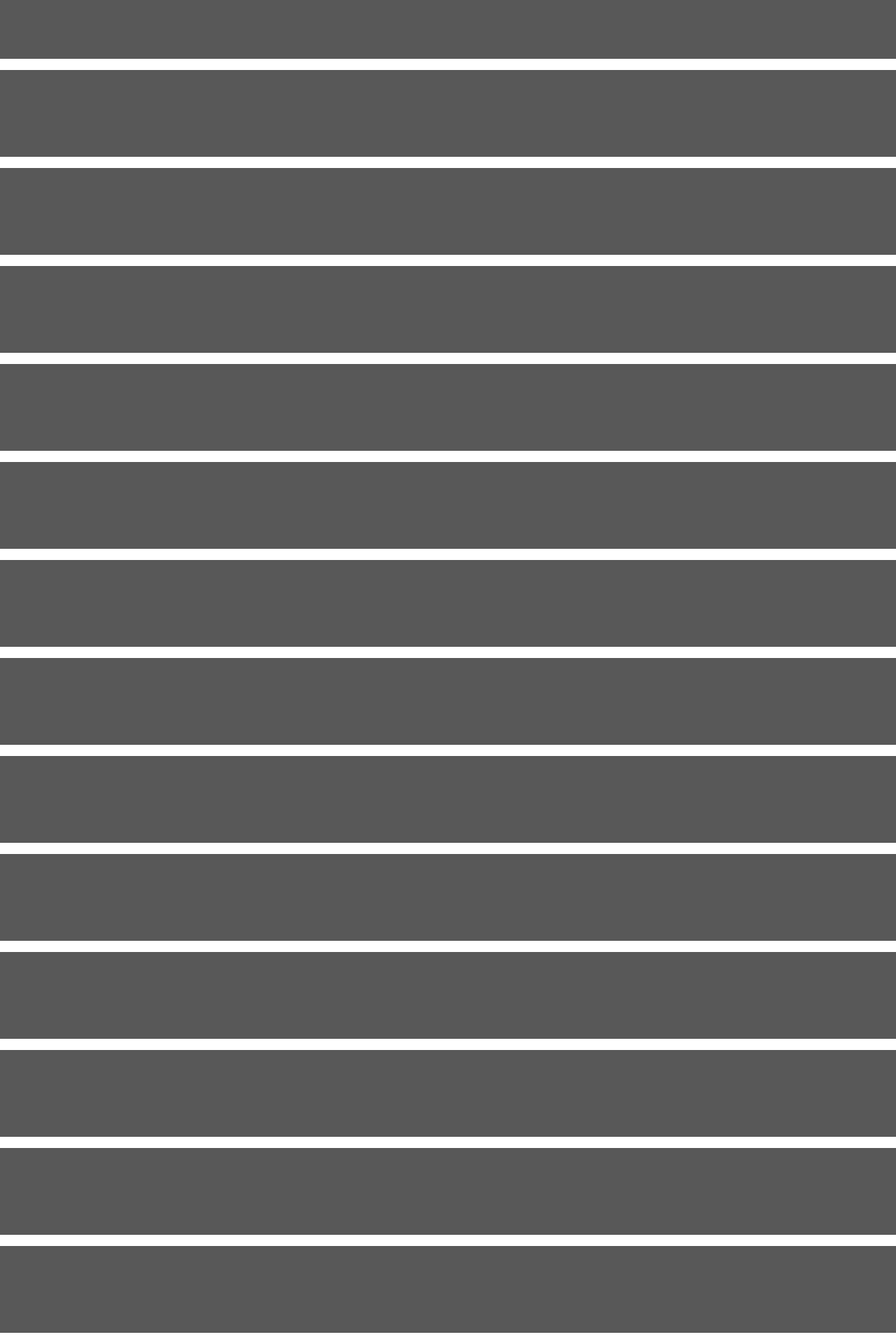
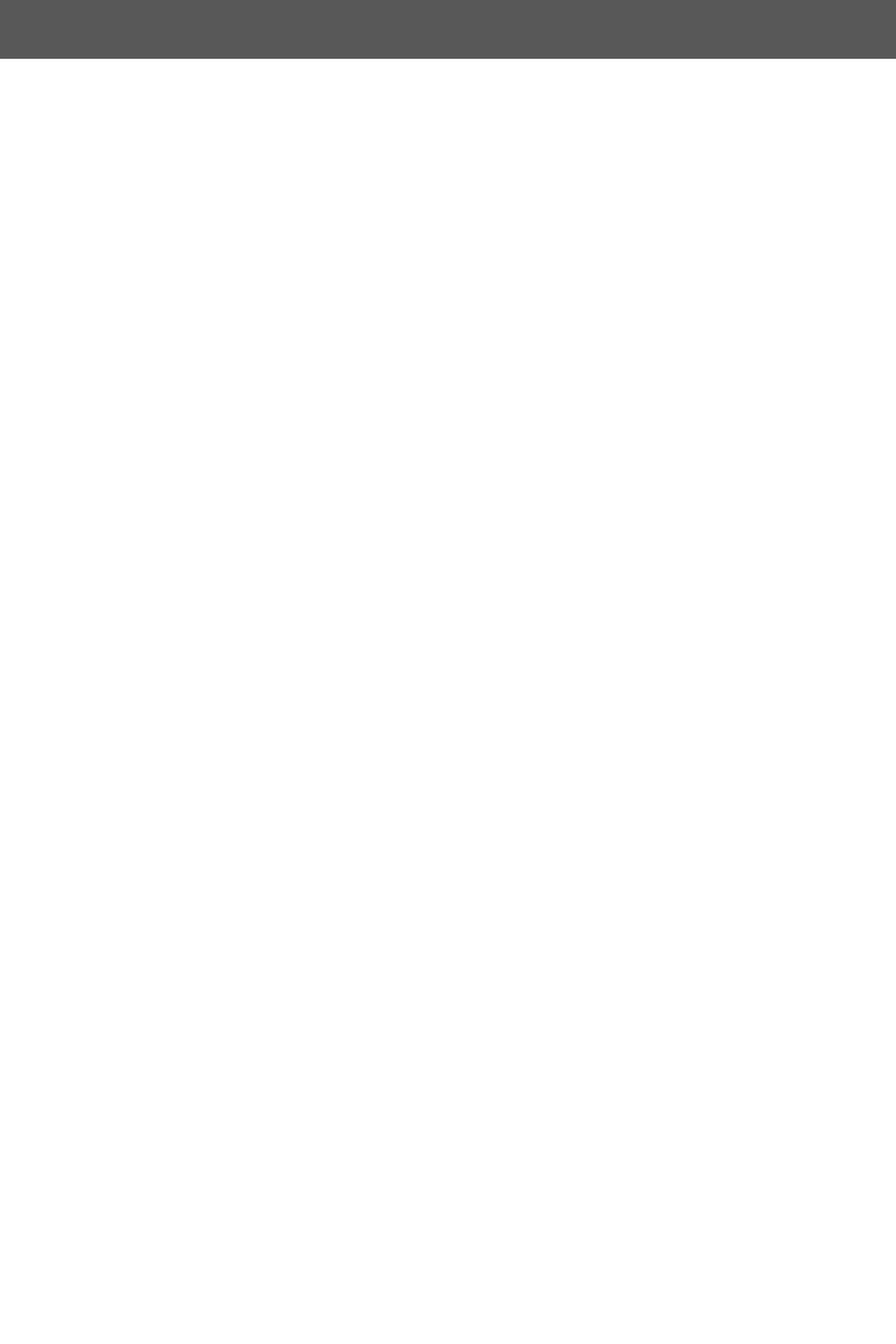
Before and after one commit to caleanunoah/boilerplate-gallery, a React (Create React App) app: page / in a window 1280 px wide. Shown: the part 2719-4639 px from the top of the page at 70% size. After the commit the page ends 2819 px from the top, so only its background shows below. Built offline with nearby package versions, Linux system fonts and the light colour scheme.

Commit message:
footer fix

```diff
--- a/src/Components/HomePage.js
+++ b/src/Components/HomePage.js
@@ -153,19 +153,7 @@ class HomePage extends Component {
             But would update to have social media/contact links in the future similar to
             noah-caleanu.ca */}
             <Footer></Footer>
-            <Footer></Footer>
-            <Footer></Footer>
-            <Footer></Footer>
-            <Footer></Footer>
-            <Footer></Footer>
-            <Footer></Footer>
-            <Footer></Footer>
-            <Footer></Footer>
-            <Footer></Footer>
-            <Footer></Footer>
-            <Footer></Footer>
-            <Footer></Footer>
-            <Footer></Footer>
+
           </body>
             </>
         );
```
